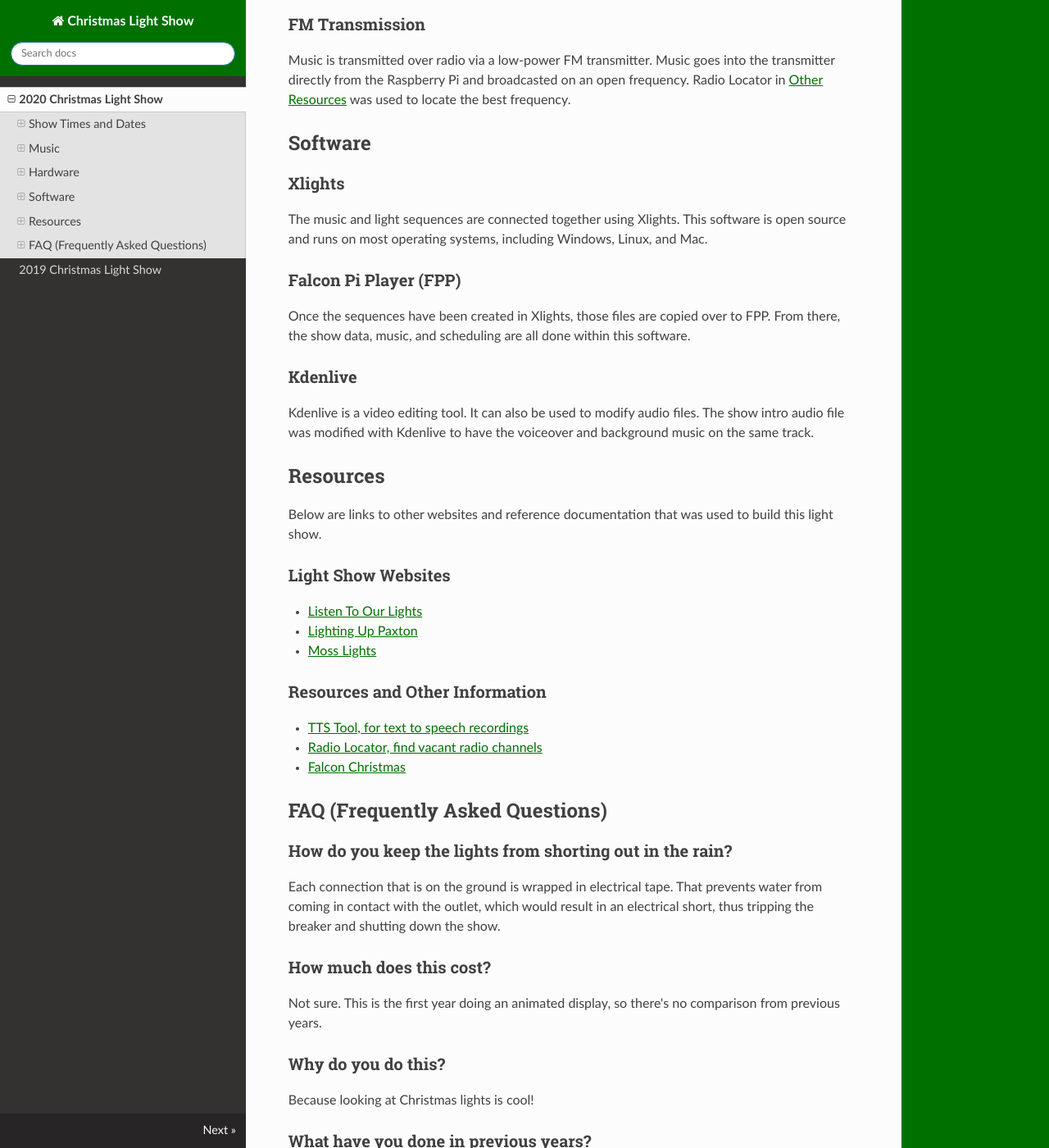
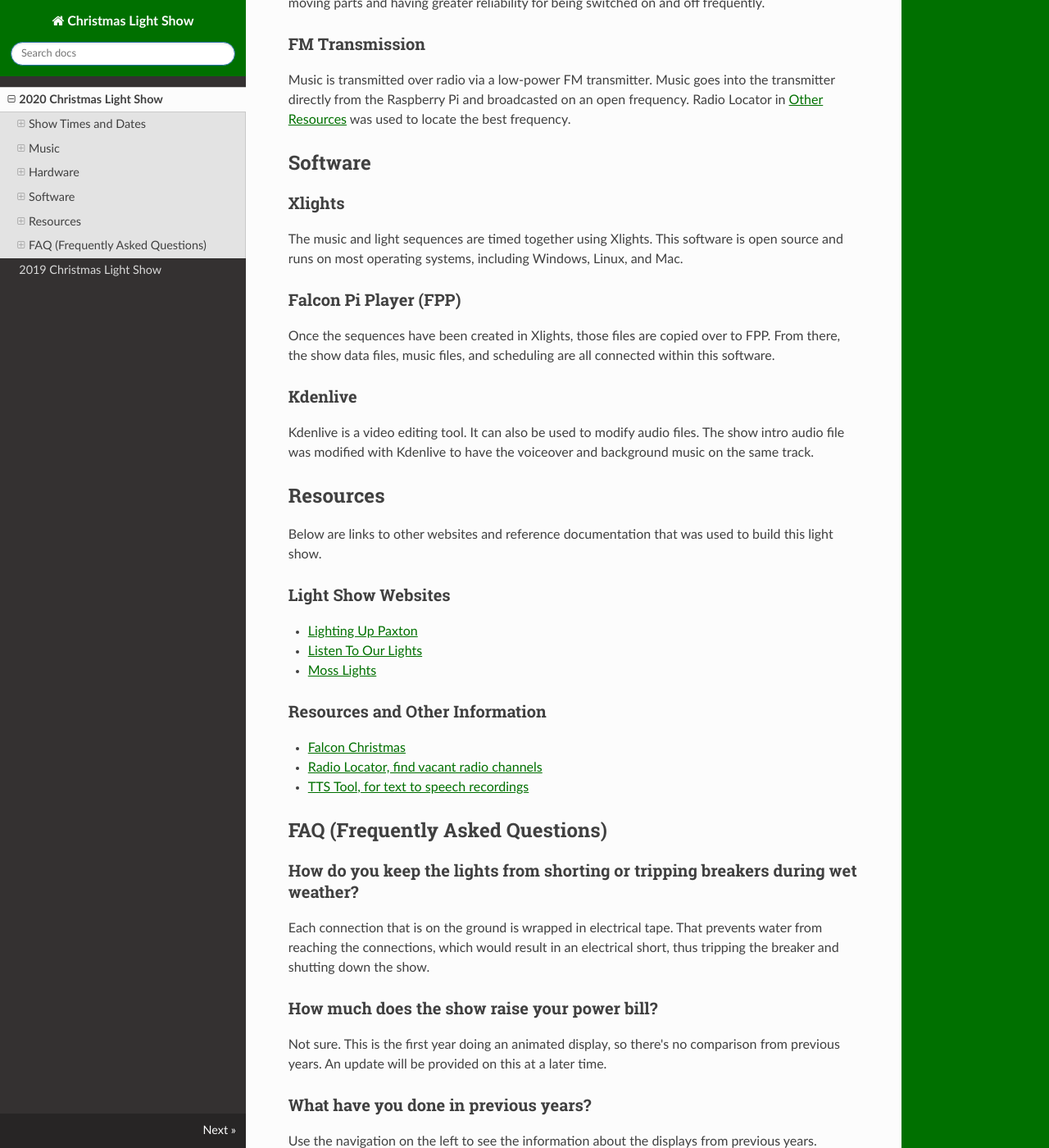
Before and after one commit to afireinside5976/christmaslights, an MkDocs documentation site: the page built from website/docs/index.md, in a window 1280 px wide and 1400 px high, scrolled down 1682 px. Shown: the whole window at 82% size. Built offline with MkDocs 1.6.1, drawn with Linux system fonts in a browser that asks for light colours; nearby versions of some CDN libraries; some of the changed text lies outside the part shown.

Commit message:
Commiting new files

```diff
--- a/website/docs/index.md
+++ b/website/docs/index.md
@@ -57,7 +58,7 @@ Raspberry Pi.
 
 ### Christmas Lights
 
-All of the lights are LED. Only two colors are used for the light show. White and red.
+All of the lights are LED. Only two colors are used for the light show, white and red.
 
 ### Relays
 
@@ -74,13 +75,13 @@ the Raspberry Pi and broadcasted on an open frequency. Radio Locator in
 
 ### Xlights
 
-The music and light sequences are connected together using Xlights. This software is open source
+The music and light sequences are timed together using Xlights. This software is open source
 and runs on most operating systems, including Windows, Linux, and Mac.
 
 ### Falcon Pi Player (FPP)
 
 Once the sequences have been created in Xlights, those files are copied over to FPP. From there, the
-show data, music, and scheduling are all done within this software.
+show data files, music files, and scheduling are all connected within this software.
 
 ### Kdenlive
 
@@ -93,38 +94,35 @@ Below are links to other websites and reference documentation that was used to b
 
 ### Light Show Websites
 
+* <a href="http://www.lightinguppaxton.com/" target="_blank">Lighting Up Paxton</a>
 * <a href="https://sites.google.com/site/listentoourlights/home" target="_blank">Listen To Our Lights</a>
-* <a href="http://www.lightinguppaxton.com/" target="_blank">Lighting Up Paxton</a>
 * <a href="http://www.mosslights.com" target="_blank">Moss Lights</a>
 
 ### Resources and Other Information
 
+* <a href="http://www.falconchristmas.com" target="_blank">Falcon Christmas</a>
+* <a href="https://radio-locator.com/cgi-bin/vacant" target="_blank">Radio Locator, find vacant radio channels</a>
 * <a href="https://ttstool.com" target="_blank">TTS Tool, for text to speech recordings</a>
-* <a href="https://radio-locator.com/cgi-bin/vacant" target="_blank">Radio Locator, find vacant radio channels</a>
-* <a href="http://www.falconchristmas.com" target="_blank">Falcon Christmas</a>
 
 ## FAQ (Frequently Asked Questions)
 
-### How do you keep the lights from shorting out in the rain?
+### How do you keep the lights from shorting or tripping breakers during wet weather?
 
 Each connection that is on the ground is wrapped in electrical tape. That prevents water from
-coming in contact with the outlet, which would result in an electrical short, thus tripping the breaker and
+reaching the connections, which would result in an electrical short, thus tripping the breaker and
 shutting down the show.
 
-### How much does this cost?
+### How much does the show raise your power bill?
 
 Not sure. This is the first year doing an animated display, so there's no comparison from previous years.
-
-### Why do you do this?
-
-Because looking at Christmas lights is cool!
+An update will be provided on this at a later time.
 
 ### What have you done in previous years?
 
-Use the navigation on the left to see the information about the previous years' shows.
+Use the navigation on the left to see the information about the displays from previous years.
 
 ### How can I get a copy of your sequences?
 
 You can get them from my
 <a href="https://github.com/almostengr/christmaslights" target="_blank">Github repo</a>. Each sequence is
-designed for AC lights only.
+designed for AC lights only. Music is not provided with the sequences due to copyright concerns.
```
Also changed, not shown: other parts of website/docs/index.md (+5 -4 lines), xlights_rgbeffects.xml (+18 -9 lines), 8 other files.
